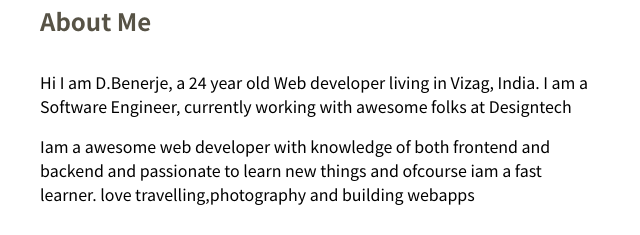
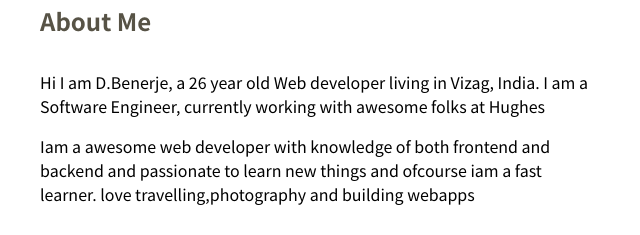
Before and after one commit to benerje/myportflio, a plain HTML site: page index.html in a window 1280 px wide. Shown: the part 751-986 px from the top of the page, 0-640 px from the left. Drawn offline with Linux system fonts and the light colour scheme; a script that the page names is missing; a web font is replaced by a local one.

Commit message:
Update index.html

```diff
--- a/index.html
+++ b/index.html
@@ -75,7 +75,7 @@
 			<div class="about-wrapper">
 				<div class="about-me">
 					<h4>About Me</h4>
-					<p>Hi I am D.Benerje, a 24 year old Web developer living in Vizag, India. I am a Software Engineer, currently working with awesome folks at Designtech</p>
+					<p>Hi I am D.Benerje, a 26 year old Web developer living in Vizag, India. I am a Software Engineer, currently working with awesome folks at Hughes</p>
 
 					<p>Iam a awesome web developer with knowledge of both frontend and backend and passionate to learn new things and ofcourse iam a fast learner. love travelling,photography and building webapps  </p>
 
```
